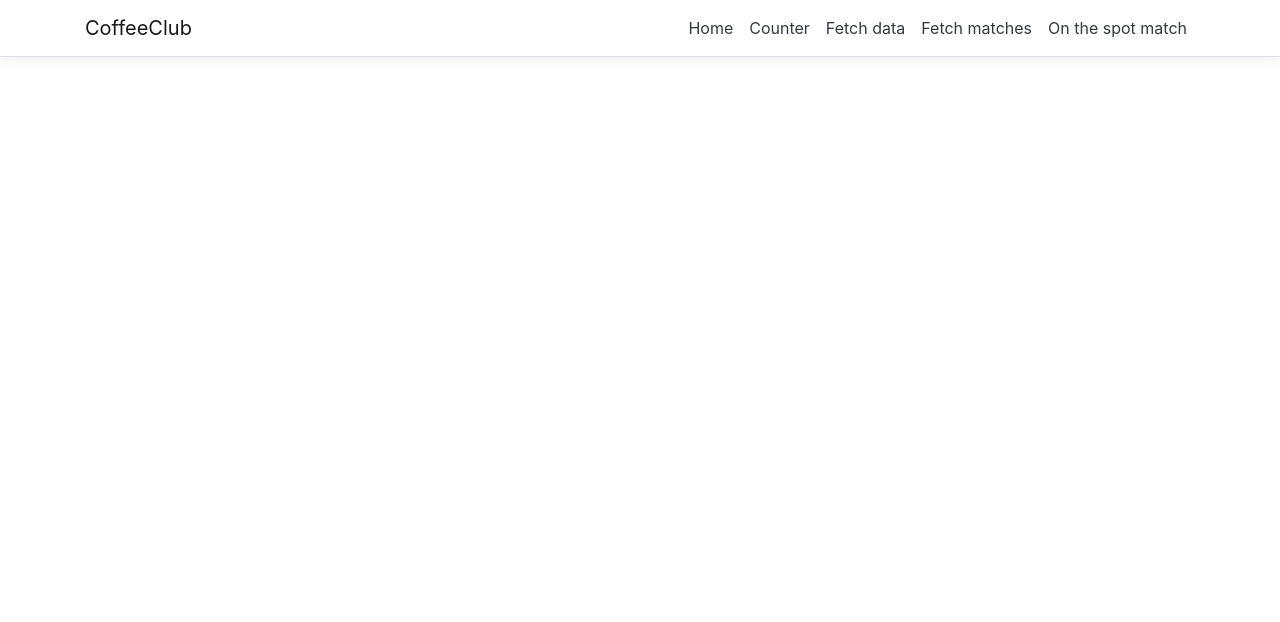
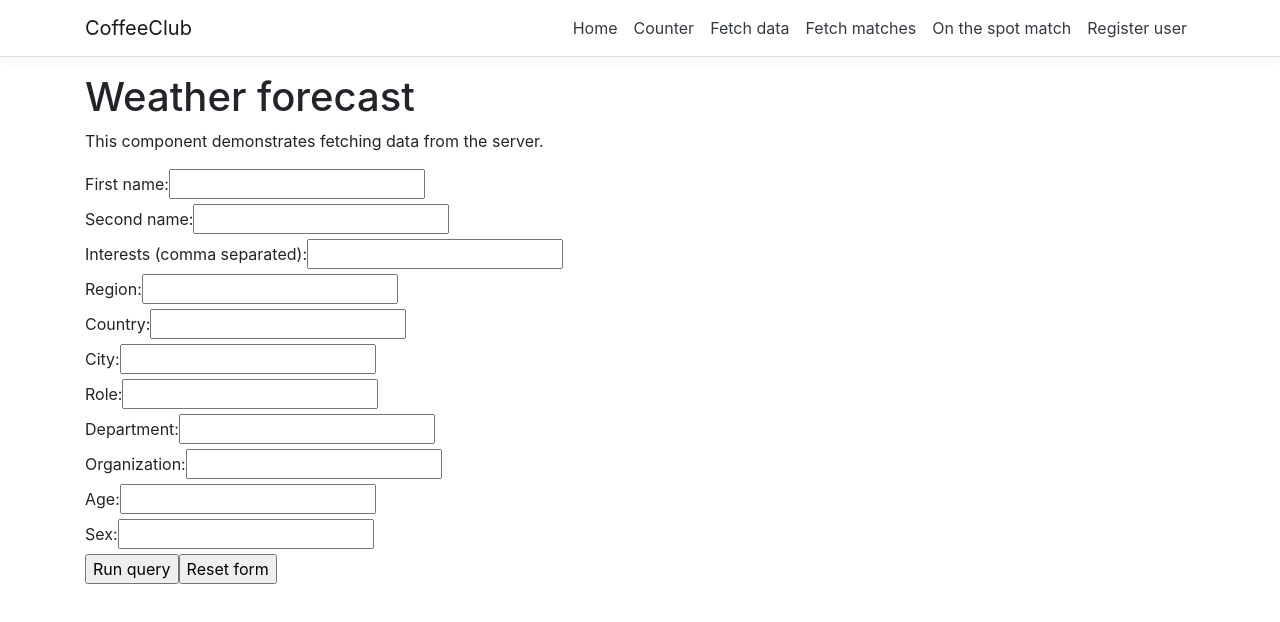
Before and after one commit to samueleceroni/fhl2020-coffee-club, a React (Create React App) app in the folder CoffeeClub/CoffeeClub/ClientApp/: page /register in a window 1280 px wide. Shown: the top 622 px of the page. Built offline with nearby package versions, Linux system fonts and the light colour scheme.

Commit message:
add person interface

```diff
--- a/CoffeeClub/CoffeeClub/ClientApp/src/App.js
+++ b/CoffeeClub/CoffeeClub/ClientApp/src/App.js
@@ -5,6 +5,7 @@ import { Home } from './components/Home';
 import { FetchData } from './components/FetchData';
 import { Counter } from './components/Counter';
 import { Matcher } from './components/Matcher';
+import Register from './components/Register';
 import './custom.css'
 import OnTheSpotMatch from './components/OnTheSpotMatch';
 
@@ -19,6 +20,7 @@ export default class App extends Component {
         <Route path='/fetch-data' component={FetchData} />
         <Route path='/get-matches' component={Matcher} />
         <Route path='/on-the-spot-match' component={OnTheSpotMatch} />
+        <Route path='/register' component={Register} />
       </Layout>
     );
   }
--- a/CoffeeClub/CoffeeClub/ClientApp/src/components/NavMenu.js
+++ b/CoffeeClub/CoffeeClub/ClientApp/src/components/NavMenu.js
@@ -40,12 +40,14 @@ export class NavMenu extends Component {
                   <NavLink tag={Link} className="text-dark" to="/fetch-data">Fetch data</NavLink>
                 </NavItem>
                 <NavItem>
-                    <NavLink tag={Link} className="text-dark" to="/get-matches">Fetch matches</NavLink>
+                <NavLink tag={Link} className="text-dark" to="/get-matches">Fetch matches</NavLink>
                 </NavItem>
                 <NavItem>
                     <NavLink tag={Link} className="text-dark" to="/on-the-spot-match">On the spot match</NavLink>
                 </NavItem>
-
+                <NavItem>
+                    <NavLink tag={Link} className="text-dark" to="/register">Register user</NavLink>
+                </NavItem>
               </ul>
             </Collapse>
           </Container>
--- /dev/null
+++ b/CoffeeClub/CoffeeClub/ClientApp/src/components/Register.js
@@ -0,0 +1,170 @@
+import React, { useState } from 'react';
+
+const Register = props => {
+
+    const [firstName, setFirstName] = useState("");
+    const [secondName, setSecondName] = useState("");
+    const [interests, setInterests] = useState("");
+    const [region, setRegion] = useState("");
+    const [country, setCountry] = useState("");
+    const [city, setCity] = useState("");
+    const [role, setRole] = useState("");
+    const [department, setDepartment] = useState("");
+    const [organization, setOrganization] = useState("");
+    const [age, setAge] = useState("");
+    const [sex, setSex] = useState("");
+
+    const createPerson = () => {
+        return {
+            'Id': 0,
+            'FirstName': firstName,
+            'SecondName': secondName,
+            'Interests': (interests.split(',')),
+            'Region': region,
+            'Country': country,
+            'City': city,
+            'Role': role,
+            'Department': department,
+            'Organization': organization,
+            'Age': +age,
+            'Sex': sex
+        };
+    }
+
+    const generateNewPersonForm = () =>
+    <form onSubmit={tryRunQuery}>
+            <div>
+                <label htmlFor="firstName">First name: </label>
+                <input type="text" id="firstName" onChange={firstNameChangedHandler} />
+            </div>
+            <div>
+                <label htmlFor="secondName">Second name: </label>
+                <input type="text" id="secondName" onChange={secondNameChangedHandler} />
+            </div>
+            <div>
+                <label htmlFor="interests">Interests (comma separated): </label>
+                <input type="text" id="interests" onChange={interestChangedHandler} />
+            </div>
+            <div>
+                <label htmlFor="region">Region: </label>
+                <input type="text" id="region" onChange={regionChangedHandler} />
+            </div>
+            <div>
+                <label htmlFor="country">Country: </label>
+                <input type="text" id="country" onChange={countryChangedHandler} />
+            </div>
+            <div>
+                <label htmlFor="city">City: </label>
+                <input type="text" id="city" onChange={cityChangedHandler} />
+            </div>
+            <div>
+                <label htmlFor="role">Role: </label>
+                <input type="text" id="role" onChange={roleChangedHandler} />
+            </div>
+            <div>
+                <label htmlFor="department">Department: </label>
+                <input type="text" id="department" onChange={departmentChangedHandler} />
+            </div>
+            <div>
+                <label htmlFor="organization">Organization: </label>
+                <input type="text" id="organization" onChange={organizationChangedHandler} />
+            </div>
+            <div>
+                <label htmlFor="age">Age: </label>
+                <input type="text" id="age" onChange={ageChangedHandler} />
+            </div>
+            <div>
+                <label htmlFor="sex">Sex: </label>
+                <input type="text" id="Sex" onChange={sexChangedHandler} />
+            </div>
+        <input type="submit" value="Run query" />
+        <input type="reset" value="Reset form" />
+    </form>
+
+    const checkFormCompleted = () => {
+        if (firstName.length === 0 || secondName.length === 0 || interests.length === 0 || region.length === 0 || country.length === 0 || city.length === 0 || role.length === 0 || department.length === 0 || organization.length === 0 || age.length === 0 || sex.length === 0) {
+            alert('You should insert all fields.')
+            return false;
+        }
+        if (isNaN(age) || !Number.isInteger(+age)) {
+            alert('Age must be an integer');
+            return false;
+        }
+        if (!(sex === "M" || sex === "F")) {
+            alert('Sex must be either "M" or "F"');
+            return false;
+        }
+        return true;
+    }
+
+    const tryRunQuery = async event => {
+        event.preventDefault();
+        if (checkFormCompleted())
+            await sendDataToCreateNewPerson();
+    }
+
+    const firstNameChangedHandler = (event) => {
+        setFirstName(event.target.value);
+    }
+
+    const secondNameChangedHandler = (event) => {
+        setSecondName(event.target.value);
+    }
+
+    const interestChangedHandler = (event) => {
+        setInterests(event.target.value);
+    }
+
+    const regionChangedHandler = (event) => {
+        setRegion(event.target.value);
+    }
+
+    const countryChangedHandler = (event) => {
+        setCountry(event.target.value);
+    }
+
+    const cityChangedHandler = (event) => {
+        setCity(event.target.value);
+    }
+
+    const roleChangedHandler = (event) => {
+        setRole(event.target.value);
+    }
+
+    const departmentChangedHandler = (event) => {
+        setDepartment(event.target.value);
+    }
+
+    const organizationChangedHandler = (event) => {
+        setOrganization(event.target.value);
+    }
+
+    const ageChangedHandler = (event) => {
+        setAge(event.target.value);
+    }
+
+    const sexChangedHandler = (event) => {
+        setSex(event.target.value);
+    }
+
+    const sendDataToCreateNewPerson = async () => {
+        console.log('calling add user');
+        fetch('/api/users/add', {
+                'method': 'POST',
+                body: JSON.stringify(createPerson())
+                                })
+            .then(response => response.json())
+            .then(() => alert("Person added!"))
+            .catch(error => alert(error));
+    }
+
+    return (
+      <div>
+        <h1 id="tabelLabel" >Weather forecast</h1>
+        <p>This component demonstrates fetching data from the server.</p>
+        {generateNewPersonForm()}
+      </div>
+    );
+}
+
+export default Register;
```
Also changed, not shown: 1 other file (tests, documents, lock files or other folders).
